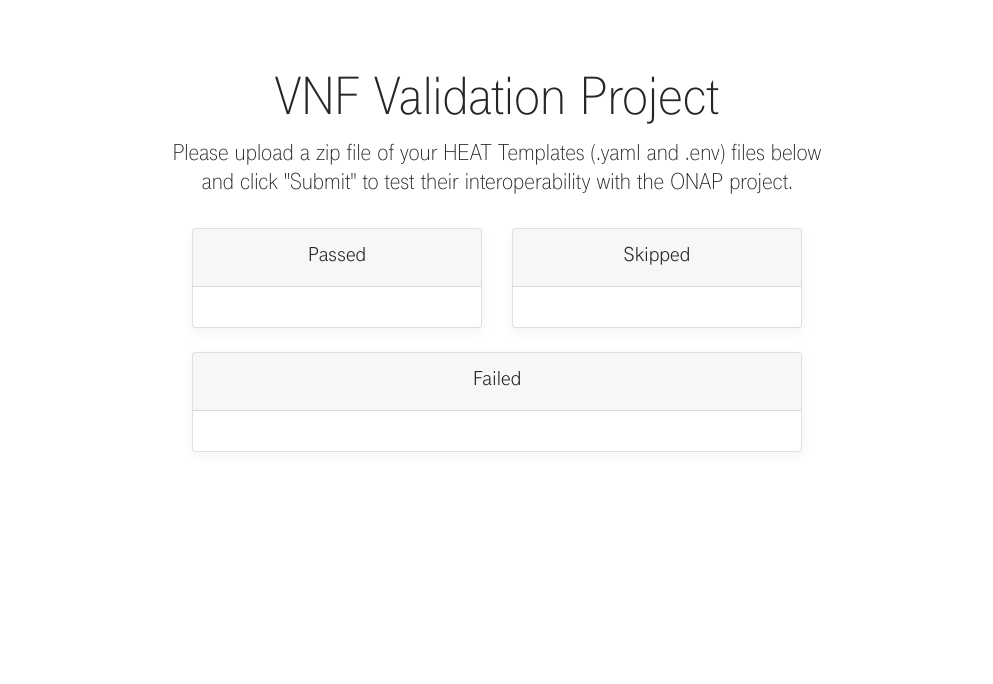
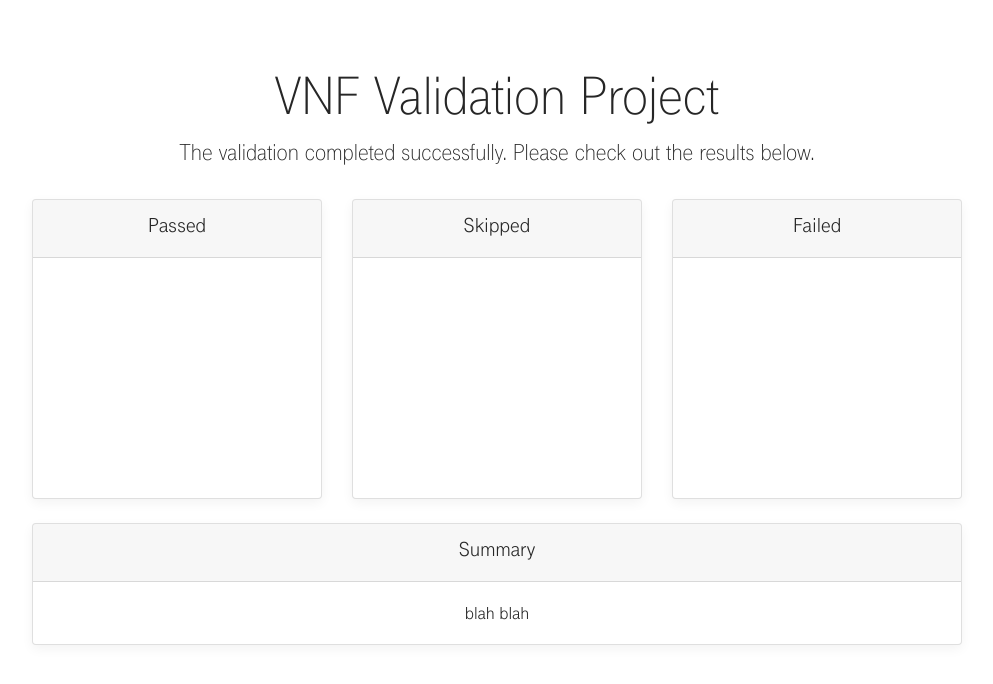
Before and after one commit to deutsche-telekom-ag/vvp-web, a Python web app: template templates/results.html in a window 1280 px wide. Shown: the part 80-764 px from the top of the page, without its empty margins (143-1136 px from the left). Run offline with Jinja, Linux system fonts and the light colour scheme; the template is opened without the code that fills it, so the values that code supplies are empty; some libraries are stand-ins or nearby versions; some web fonts are replaced.

Commit message:
Fixed web code on results page.

```diff
--- a/static/css/progress.css
+++ b/static/css/progress.css
@@ -6,13 +6,14 @@
     height: 100px;
 }
 
-#circle-passed #circle-failed #circle-skipped {
+.cprogress {
     margin: auto;
     width: 200px;
     height: 200px;
     position: relative;
 }
 
+
 p.lead {
     font-size: 1.5rem;
 }
--- a/static/js/results.js
+++ b/static/js/results.js
@@ -1,8 +1,10 @@
 $(document).ready(function () {
-    var total = $("#val-total").val();
-    var pass = $("#val-pass").val();
-    var skip = $("#val-skip").val();
-    var fail = $("#val-fail").val();
+    var total = parseInt($("#val-total").val());
+    var pass = parseInt($("#val-pass").val());
+    var skip = parseInt($("#val-skip").val());
+    var fail = parseInt($("#val-fail").val())
+
+
     var bar1 = new ProgressBar.Circle("#circle-passed", {
         color: '#fffff',
         strokeWidth: 4,
@@ -12,13 +14,13 @@
         text: {
             autoStyleContainer: false
         },
-        from: {color: '#aaa', width: 1},
-        to: {color: '#28a745', width: 4},
+        from: {color: '#28a745', width: 3},
+        to: {color: '#28a745', width: 3},
         step: function (state, circle) {
             circle.path.setAttribute('stroke', state.color);
             circle.path.setAttribute('stroke-width', state.width);
 
-            var value = Math.round(circle.value() * pass);
+            var value = Math.round(circle.value() * total);
             if (value === 0) {
                 circle.setText('');
             } else {
@@ -30,7 +32,7 @@
     bar1.text.style.fontFamily = 'TeleGroteskScreen';
     bar1.text.style.fontSize = '3rem';
 
-    bar1.animate(1.0);  // Number from 0.0 to 1.0
+    bar1.animate(pass/total);  // Number from 0.0 to 1.0
 
     var bar2 = new ProgressBar.Circle("#circle-skipped", {
         color: '#fffff',
@@ -41,13 +43,13 @@
         text: {
             autoStyleContainer: false
         },
-        from: {color: '#aaa', width: 1},
-        to: {color: '#fd7e14', width: 4},
+        from: {color: '#fd7e14', width: 3},
+        to: {color: '#fd7e14', width: 3},
         step: function (state, circle) {
             circle.path.setAttribute('stroke', state.color);
             circle.path.setAttribute('stroke-width', state.width);
 
-            var value = Math.round(circle.value() * skip);
+            var value = Math.round(circle.value() * total);
             if (value === 0) {
                 circle.setText('');
             } else {
@@ -59,7 +61,7 @@
     bar2.text.style.fontFamily = 'TeleGroteskScreen';
     bar2.text.style.fontSize = '3rem';
 
-    bar2.animate(1.0);  // Number from 0.0 to 1.0
+    bar2.animate(skip/total);  // Number from 0.0 to 1.0
 
     var bar3 = new ProgressBar.Circle("#circle-failed", {
         color: '#fffff',
@@ -70,13 +72,13 @@
         text: {
             autoStyleContainer: false
         },
-        from: {color: '#aaa', width: 1},
-        to: {color: '#dc3545', width: 4},
+        from: {color: '#dc3545', width: 3},
+        to: {color: '#dc3545', width: 3},
         step: function (state, circle) {
             circle.path.setAttribute('stroke', state.color);
             circle.path.setAttribute('stroke-width', state.width);
 
-            var value = Math.round(circle.value() * fail);
+            var value = Math.round(circle.value() * total);
             if (value === 0) {
                 circle.setText('');
             } else {
@@ -88,5 +90,5 @@
     bar3.text.style.fontFamily = 'TeleGroteskScreen';
     bar3.text.style.fontSize = '3rem';
 
-    bar3.animate(1.0);  // Number from 0.0 to 1.0
+    bar3.animate(fail/total);  // Number from 0.0 to 1.0
 });
--- a/templates/results.html
+++ b/templates/results.html
@@ -11,17 +11,16 @@
 {% block body %}
     <div class="site-header px-3 py-3 pt-md-5 pb-md-4 mx-auto text-center">
         <h1 class="display-4">VNF Validation Project</h1>
-        <p class="lead">Please upload a zip file of your HEAT Templates (.yaml and .env) files below and click "Submit"
-            to test their interoperability with the ONAP project.</p>
+        <p class="lead">The validation completed successfully. Please check out the results below.</p>
     </div>
-    <div class="container w-50">
+    <div class="container">
         <div class="card-deck mb-3 text-center">
             <div class="card mb-4 box-shadow">
                 <div class="card-header">
                     <h4 class="my-0 font-weight-normal">Passed</h4>
                 </div>
                 <div class="card-body">
-                    <div id="circle-passed"></div>
+                    <div id="circle-passed" class="cprogress"></div>
                 </div>
             </div>
             <div class="card mb-4 box-shadow">
@@ -29,7 +28,7 @@
                     <h4 class="my-0 font-weight-normal">Skipped</h4>
                 </div>
                 <div class="card-body">
-                    <div id="circle-skipped"></div>
+                    <div id="circle-skipped" class="cprogress"></div>
                 </div>
             </div>
             <div class="card mb-4 box-shadow">
@@ -37,7 +36,15 @@
                     <h4 class="my-0 font-weight-normal">Failed</h4>
                 </div>
                 <div class="card-body">
-                    <div id="circle-failed"></div>
+                    <div id="circle-failed" class="cprogress"></div>
+                </div>
+            </div>
+            <div class="card mb-1 box-shadow">
+                <div class="card-header">
+                    <h4 class="my-0 font-weight-normal" >Summary</h4>
+                </div>
+                <div class="card-body" >
+                    blah blah
                 </div>
             </div>
         </div>
```
